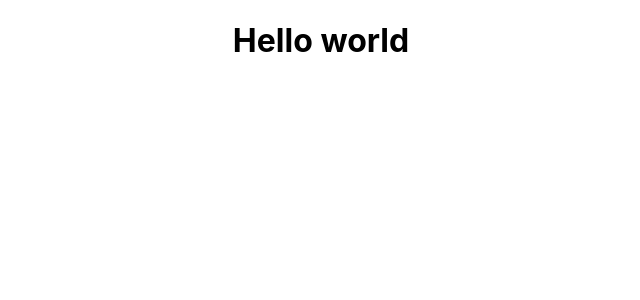
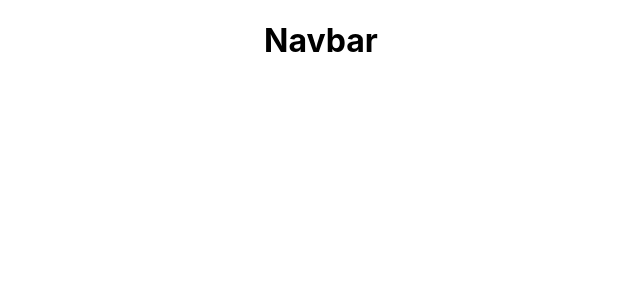
Before and after one commit to sabbir-hossai/legend-programer, a React (Create React App) app: page / in a window 1280 px wide. Shown: the top 300 px of the page, without its empty margins (319-959 px from the left). Built offline with nearby package versions, Linux system fonts and the light colour scheme.

Commit message:
nav commponet add

```diff
--- a/src/App.js
+++ b/src/App.js
@@ -1,10 +1,11 @@
 import logo from './logo.svg';
 import './App.css';
+import Navbar from './Components/Homes/Navbar/Navbar';
 
 function App() {
   return (
     <div className="App">
-      <h1>Hello world</h1>
+      <Navbar></Navbar>
     </div>
   );
 }
--- /dev/null
+++ b/src/Components/Homes/Navbar/Navbar.js
@@ -0,0 +1,11 @@
+import React from 'react';
+
+const Navbar = () => {
+    return (
+        <div>
+            <h1>Navbar</h1>
+        </div>
+    );
+};
+
+export default Navbar;
```
